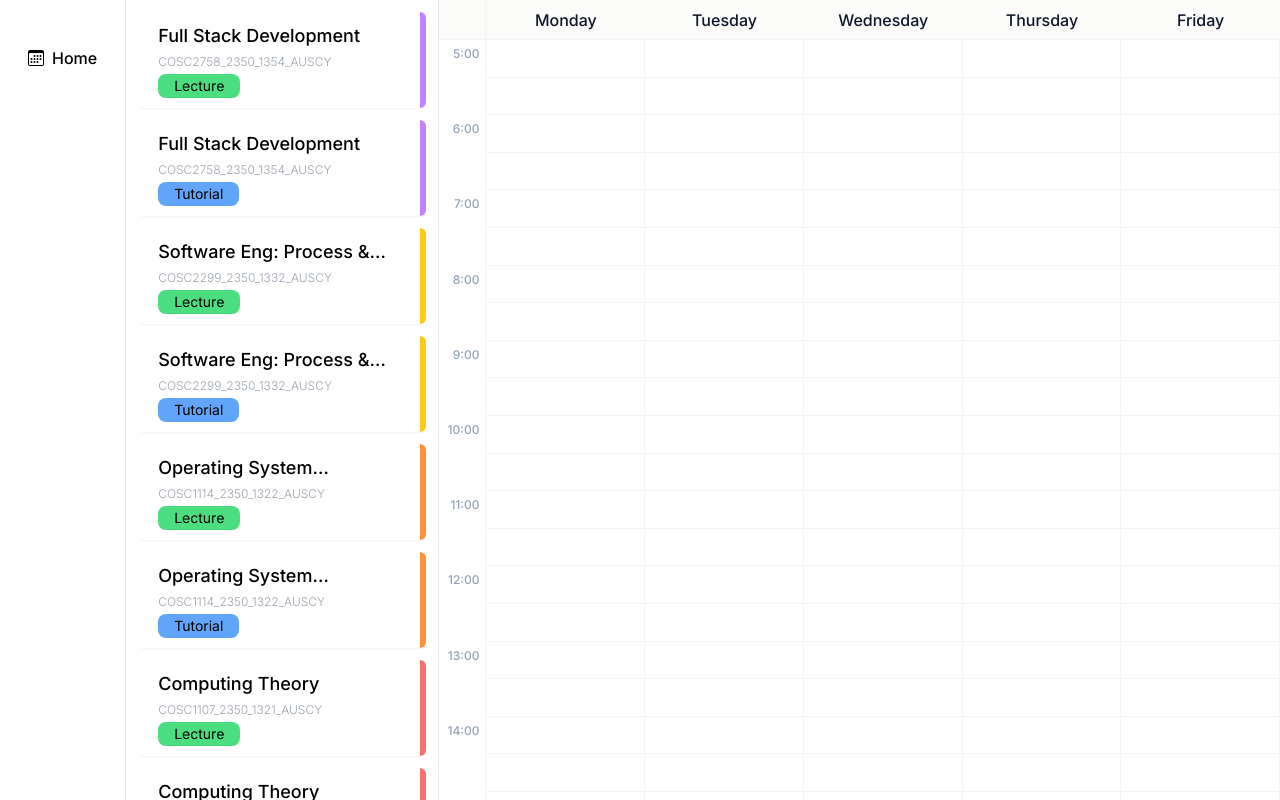
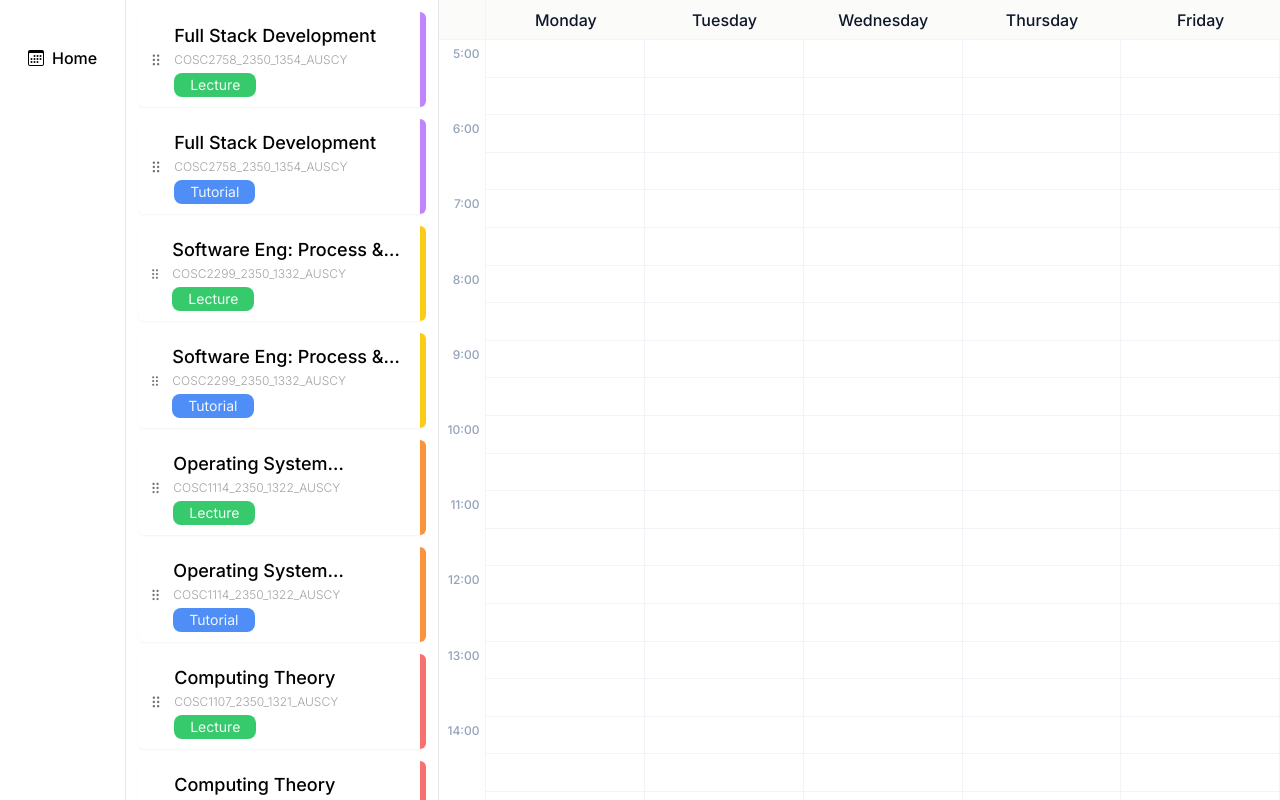
Before and after one commit to s3943811/PlanMyTimetable, a Next.js app: page / in a window 1280 px wide. Shown: the top 800 px of the page. Built offline with nearby package versions, Linux system fonts and the light colour scheme.

Commit message:
Refactor ClassCard component and add drag handle icon

```diff
--- a/src/components/ClassCard/ClassCard.tsx
+++ b/src/components/ClassCard/ClassCard.tsx
@@ -1,28 +1,35 @@
 import { Badge } from "~/components";
 import { Course, CourseType } from "~/lib/definitions";
+import { RxDragHandleDots2 } from "react-icons/rx";
 
 // https://tailwindcss.com/docs/content-configuration#dynamic-class-names
 export default function ClassCard({ course }: { course: Course }) {
   var cardColour;
   switch (course.type) {
     case CourseType.Lecture:
-      cardColour = "bg-green-400";
+      cardColour = "bg-green-500/90 text-green-50";
       break;
     case CourseType.Tutorial:
-      cardColour = "bg-blue-400";
+      cardColour = "bg-blue-500/90 text-blue-50";
       break;
     default:
       cardColour = "";
       break;
   }
-
   return (
     <>
-      <h1 className="line-clamp-1 text-lg font-medium">{course.title}</h1>
-      <p className=" text-xs font-light text-gray-400">{course.courseCode}</p>
-      <Badge className={cardColour + " px-4 text-sm"}>
-        {CourseType[course.type]}
-      </Badge>
+      <RxDragHandleDots2 color="#737373" />
+      <div className="px-1.5">
+        <h1 className="line-clamp-1 pb-0.5 text-lg font-medium">
+          {course.title}
+        </h1>
+        <p className=" pb-1 text-xs font-light text-neutral-400">
+          {course.courseCode}
+        </p>
+        <Badge className={cardColour + " px-4 text-sm"}>
+          {CourseType[course.type]}
+        </Badge>
+      </div>
     </>
   );
 }
--- a/src/components/ClassCard/ClassCardClient.tsx
+++ b/src/components/ClassCard/ClassCardClient.tsx
@@ -15,6 +15,10 @@ export default function ClassCardClient({
       data: {
         course: course,
       },
+      attributes: {
+        role: "div",
+        tabIndex: 0,
+      },
     });
 
   return (
@@ -24,9 +28,9 @@ export default function ClassCardClient({
       {...attributes}
       className={`${
         isDragging && "opacity-50"
-      } flex w-72 flex-col gap-1 rounded-md border-r-[6.5px] p-5 py-2.5 shadow-sm hover:bg-stone-100 ${
+      } flex w-72 flex-row gap-1 rounded-md border-r-[6.5px] px-2.5 py-2.5 shadow-sm hover:cursor-grab hover:bg-stone-100 ${
         colourVariants[course.colour]
-      } focus:ring-1 focus:ring-stone-200 active:bg-stone-100`}
+      } items-center focus:ring-1 focus:ring-stone-200 active:cursor-grab active:bg-stone-100`}
       tabIndex={0}
     >
       {children}
--- a/src/components/ClassCard/DragOverlayClassCard.tsx
+++ b/src/components/ClassCard/DragOverlayClassCard.tsx
@@ -7,11 +7,10 @@ import { colourVariants, CourseType } from "~/lib/definitions";
 export default function DragOverlayClassCard() {
   const { activeCourse } = usePreview();
   return (
-    <DragOverlay>
-      <div
-        className={`z-50 flex w-72 flex-col gap-1 rounded-md border-r-[6.5px] bg-stone-100 p-5 py-2.5 shadow-sm ${
+    <DragOverlay
+      className={`z-50 flex w-72 flex-row items-center gap-1 rounded-md border-r-[6.5px] bg-stone-100 px-2.5 py-2.5 shadow-sm ${
         colourVariants[activeCourse?.colour ?? 0]
-        } focus:ring-1 focus:ring-stone-200 active:bg-stone-100`}
+      } hover:cursor-grabbing focus:ring-1 focus:ring-stone-200 active:bg-stone-100`}
     >
       {activeCourse && (
         <ClassCard
@@ -19,7 +18,6 @@ export default function DragOverlayClassCard() {
           course={activeCourse}
         />
       )}
-      </div>
     </DragOverlay>
   );
 }
```
Lines whose indentation alone changed are shown as unchanged.
